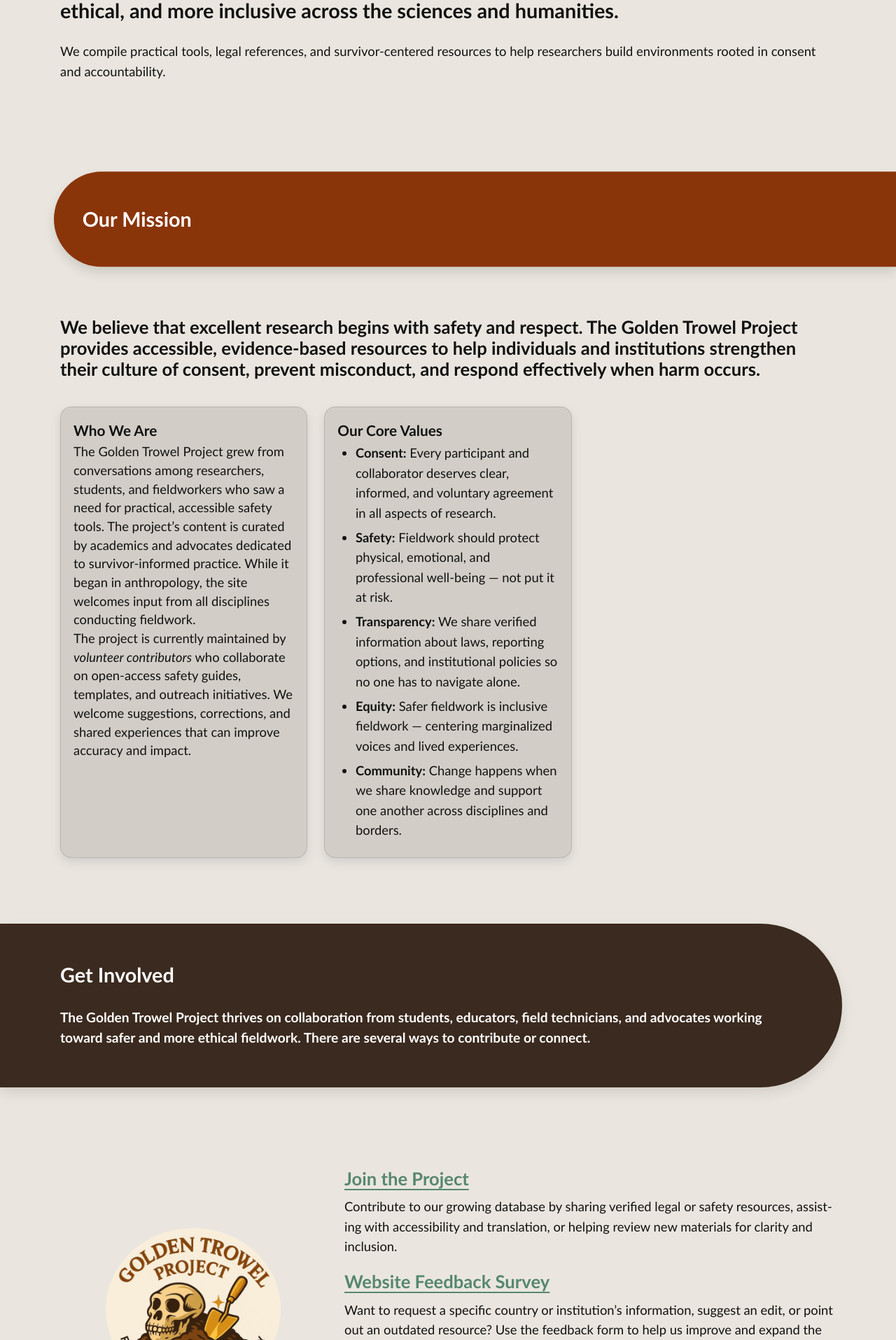
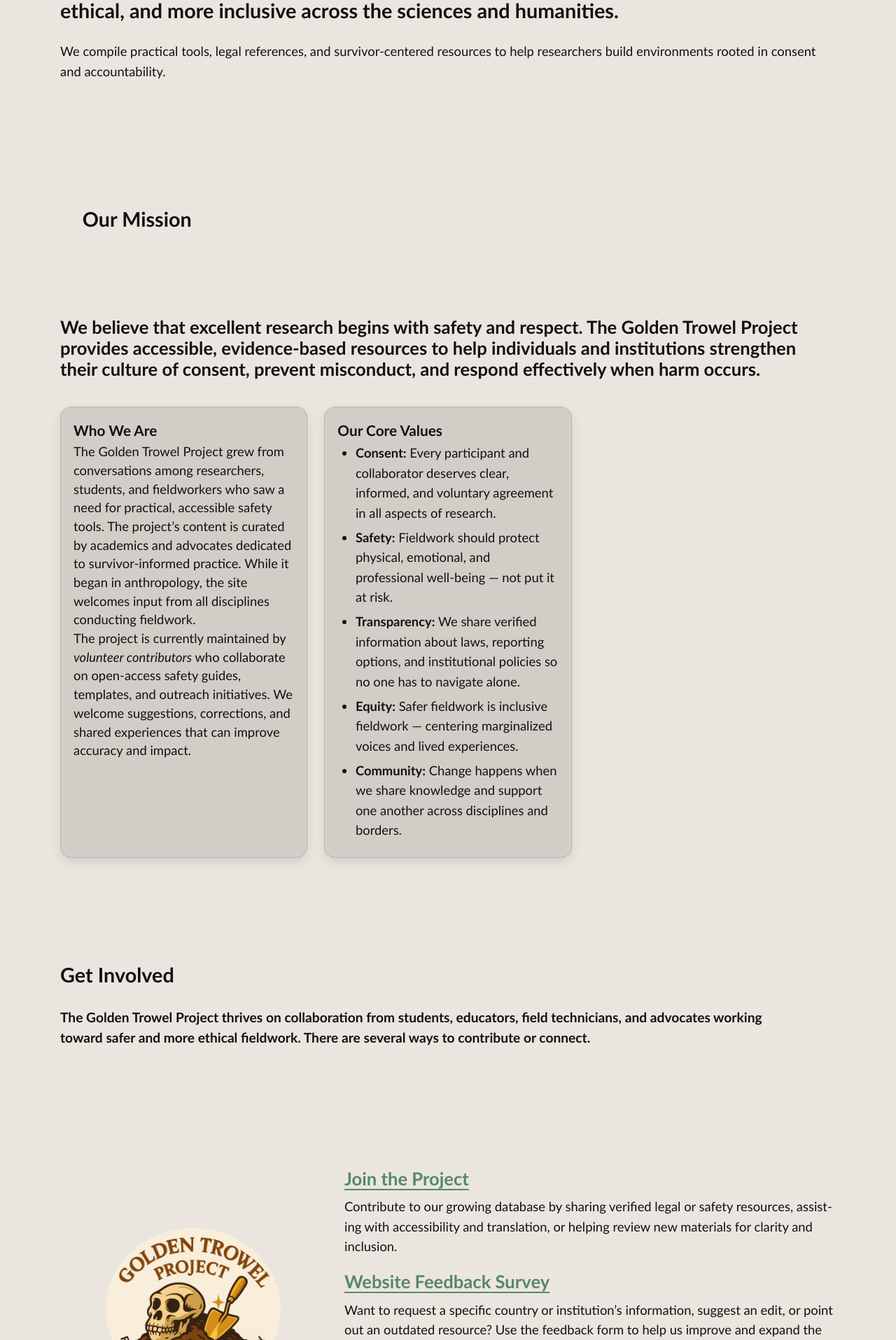
Before and after one commit to AnthroSafetyWarrior/GoldenTrowelProject, a Jekyll site: the page built from _pages/aboutus.html, in a window 1280 px wide. Shown: the part 879-2794 px from the top of the page at 70% size. Built offline with Jekyll 4.4.1, drawn with Linux system fonts in a browser that asks for light colours.

Commit message:
updating name

```diff
--- a/_layouts/default.html
+++ b/_layouts/default.html
@@ -839,7 +839,7 @@ html, body { overflow-x: hidden; }
 /* Optional: cap the H2 a bit tighter than body copy */
 .pillband.pill--earlywrap h2{
   max-inline-size: clamp(28ch, 44vw, 36ch);
-  text-wrap: balance;
+  text-wrap: balance;}
 
 /* ---- Extra-tight rules for RIGHT-clipped pills on phones ---- */
 @media (max-width: 560px){
@@ -926,24 +926,15 @@ html, body { overflow-x: hidden; }
   right: auto;
 }
 
-/* Bands/heads transparent */
+
+/* Final override: bands/heads are transparent, text readable */
 .pillband::before,
 .pillhead::before{
-  background: transparent !important;
+  background: none !important;
   box-shadow: none !important;
 }
-.pillband, .pillhead{ color: var(--ink) !important; }
-
-/* ===== Final override: bands/heads are transparent, text readable ===== */
-.pillband::before,
-.pillhead::before{
-  background: none !important;   /* kill fills/gradients */
-  box-shadow: none !important;
-}
-
-.pillband,
-.pillhead{
-  color: var(--ink) !important;   /* readable on page bg */
+.pillband, .pillhead{
+  color: var(--ink) !important;
 }
 
 </style>
```
